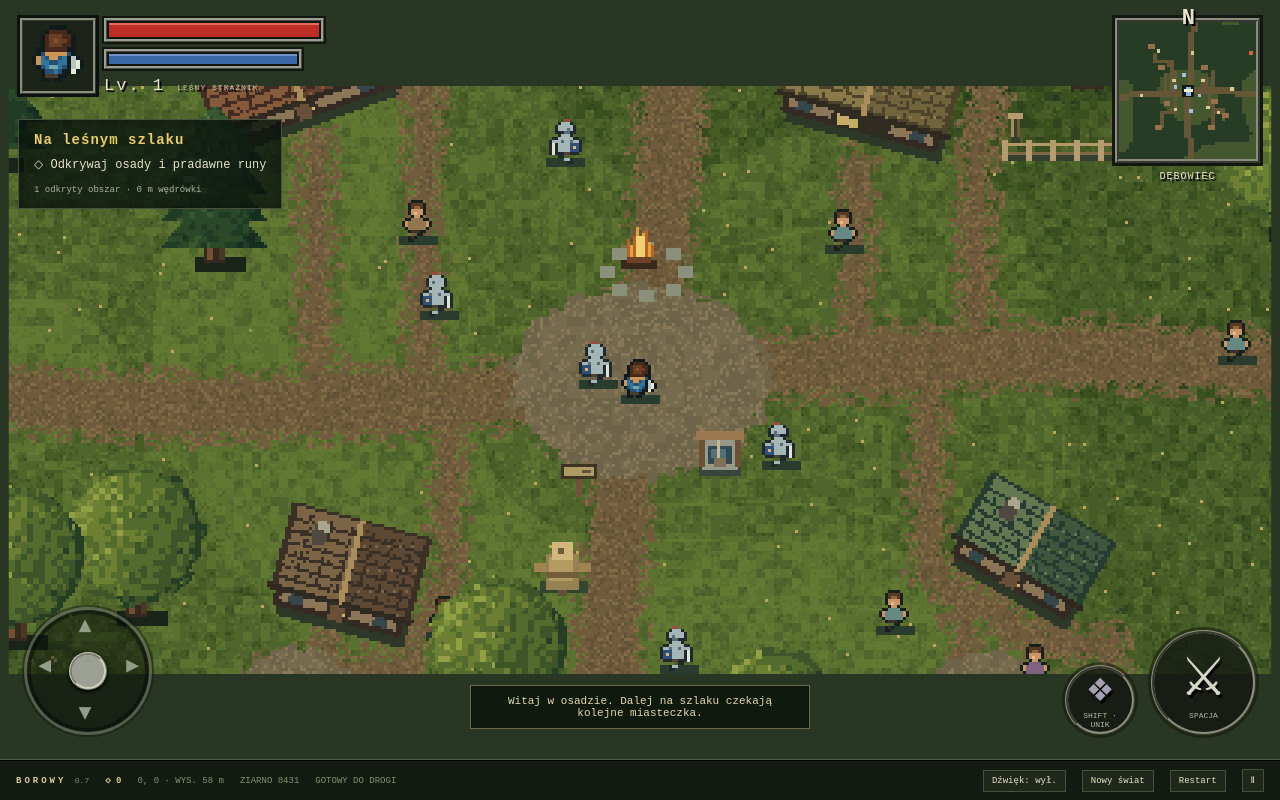
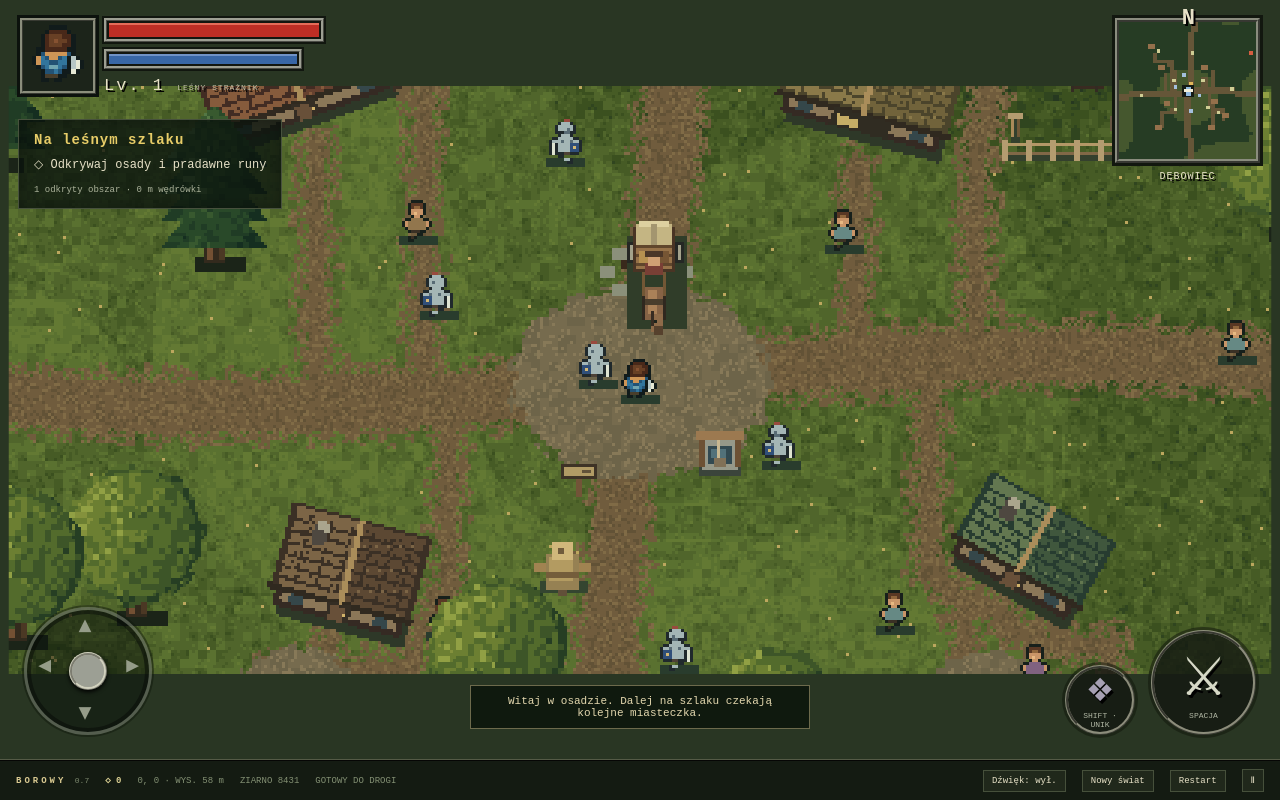
Before and after one commit to gerdax/orcfall, a website with bundled scripts: page index.html in a window 1280 px wide. Built offline with nearby package versions, Linux system fonts and the light colour scheme; animation ran at ten frames a second.

Commit message:
Dodaj kupców podróżujących konnymi wozami po osadach

```diff
--- a/index.html
+++ b/index.html
@@ -3,4 +3,4 @@
 <div class="quest-panel"><strong>Na leśnym szlaku</strong><p>◇ Odkrywaj osady i pradawne runy</p><small id="quest">Początek wyprawy</small></div>
 <div id="notice" role="status"></div><div class="touch-controls"><div id="stick" aria-label="Joystick ruchu"><b class="up">▴</b><b class="left">◂</b><b class="right">▸</b><b class="down">▾</b><span></span></div><div class="touch-actions"><button id="dash" aria-label="Unik">❖<small>SHIFT · UNIK</small></button><button id="attack" aria-label="Atak mieczem">⚔<small>SPACJA</small></button></div></div>
 <div id="overlay" hidden><span class="eyebrow">BOROWY</span><h2 id="pause-title">Las poczeka.</h2><p>WASD / strzałki — ruch<br>Spacja — miecz · Shift — unik</p><button id="resume">Wróć do gry →</button></div></div>
-<div class="game-bottom"><span class="brand">BOROWY <small>0.7</small></span><b id="runes">◇ 0</b><span id="coords"></span><span id="seed"></span><span id="state"></span><button id="sound" aria-pressed="false">Dźwięk: wył.</button><button id="new-world">Nowy świat</button><button id="reset">Restart</button><button id="pause" aria-label="Pauza">Ⅱ</button></div></section></main><script type="module" src="src/game.js?v=0.9.0"></script></body></html>
+<div class="game-bottom"><span class="brand">BOROWY <small>0.7</small></span><b id="runes">◇ 0</b><span id="coords"></span><span id="seed"></span><span id="state"></span><button id="sound" aria-pressed="false">Dźwięk: wył.</button><button id="new-world">Nowy świat</button><button id="reset">Restart</button><button id="pause" aria-label="Pauza">Ⅱ</button></div></section></main><script type="module" src="src/game.js?v=0.9.1"></script></body></html>
--- a/src/game.js
+++ b/src/game.js
@@ -1,6 +1,6 @@
 import {drawFishingGear} from './countryside.js';
 import {healAtWell} from './healing.js';
-import {Population,drawPerson,drawCorpse} from './population.js?v=0.9.0';
+import {Population,drawPerson,drawCorpse} from './population.js?v=0.9.1';
 import {drawCastle} from './castles.js';
 import {drawScenery} from './scenery.js';
 import {drawSettlement,isSettlementObject} from './settlements.js?v=0.8.1';
@@ -79,7 +79,7 @@ function drawMinimap(){
   if(!['house','inn','stable','castle-keep','castle-tower'].includes(o.type))continue;
   m.fillStyle=t.kind==='castle'?'#dcc389':'#94704b';m.fillRect(Math.round((o.x-left)/8)-2,Math.round((o.y-top)/8)-2,4,3);
  }
- for(const a of population.actors.values()){m.fillStyle=a.type==='orc'?'#d55d40':a.type==='knight'?'#a4bfdc':'#cfcd94';m.fillRect(Math.round((a.x-left)/8),Math.round((a.y-top)/8),2,2)}
+ for(const a of population.actors.values()){m.fillStyle=a.type==='orc'?'#d55d40':a.type==='merchant'?'#e1b75a':a.type==='knight'?'#a4bfdc':'#cfcd94';m.fillRect(Math.round((a.x-left)/8),Math.round((a.y-top)/8),2,2)}
  m.fillStyle='#151a14';m.fillRect(37,37,7,7);m.fillStyle='#8fb8df';m.fillRect(39,38,3,5);m.fillStyle='#f2efda';m.fillRect(38,39,5,2);
 }
 function frame(now){const dt=Math.min((now-last)/1000,1/30);last=now;if(!paused)update(dt);draw();requestAnimationFrame(frame)}
--- /dev/null
+++ b/src/merchants.js
@@ -0,0 +1,38 @@
+import {collides} from './geometry.js';
+// One trader follows a safe central road in each settlement.
+export function makeMerchant(town){
+ const route=[];
+ for(let y=-56;y<=56;y+=4){const x=town.x-Math.sin(y/70)*11,wy=town.y+y;
+  if(town.objects.some(o=>collides(x,wy,o,16)))break;
+  route.push({x,y:wy});
+ }
+ if(route.length<8)return null;
+ const start=route[0];return {id:`${town.id}:merchant`,townId:town.id,type:'merchant',...start,route,index:1,direction:1,dir:'down',moving:false,wait:0};
+}
+export function updateMerchant(a,dt){
+ a.moving=false;if(a.wait>0){a.wait-=dt;return}
+ const target=a.route[a.index],dx=target.x-a.x,dy=target.y-a.y,d=Math.hypot(dx,dy),step=13*dt;
+ a.dir=a.direction>0?'down':'up';
+ if(d<=step){a.x=target.x;a.y=target.y;a.index+=a.direction;
+  if(a.index>=a.route.length||a.index<0){a.direction*=-1;a.index+=a.direction*2;a.wait=4}
+ }else{a.x+=dx/d*step;a.y+=dy/d*step;a.moving=true}
+}
+export function drawMerchant(ctx,a,time){
+ const x=Math.round(a.x),y=Math.round(a.y),s=a.dir==='up'?-1:1;
+ const p=(dx,dy,w,h,c)=>{ctx.fillStyle=c;ctx.fillRect(x+dx,y+(s>0?dy:-dy-h),w,h)};
+ p(-9,-12,20,31,'#303d29');
+ // Cart, iron-rimmed wheels, canvas cover and cargo.
+ p(-9,-10,3,7,'#252724');p(7,-10,3,7,'#252724');p(-8,-9,1,5,'#a4a28b');p(8,-9,1,5,'#a4a28b');
+ p(-7,-15,14,15,'#493424');p(-6,-14,12,13,'#967249');
+ for(let i=-12;i<-2;i+=3)p(-6,i,12,1,'#60462c');
+ p(-6,-16,12,7,'#c4b583');p(-5,-17,10,2,'#ddd0a0');p(-1,-16,2,7,'#a3956f');
+ p(-5,-7,5,4,'#b69050');p(1,-7,4,4,'#765534');
+ // Seated merchant: brown hat, face, burgundy coat.
+ p(-3,-3,6,4,'#793f35');p(-2,-5,4,3,'#d0a074');p(-3,-7,6,2,'#4b3628');
+ p(-4,0,1,9,'#725735');p(3,0,1,9,'#725735');
+ // Harnessed horse with animated legs.
+ const step=a.moving?(Math.floor(time*7)%2?1:-1):0;
+ p(-4,8+step,2,8,'#30281f');p(2,8-step,2,8,'#30281f');
+ p(-3,5,6,11,'#866345');p(-2,6,3,8,'#aa8158');p(-1,14,4,6,'#8e6b49');p(0,18,3,3,'#56412d');
+ p(-1,13,1,5,'#382c22');p(-3,9,6,2,'#493d2c');p(0,16,1,1,'#1e231c');
+}
--- a/src/population.js
+++ b/src/population.js
@@ -1,3 +1,4 @@
+import {makeMerchant,updateMerchant,drawMerchant} from './merchants.js';
 import {villageKnights,drawKnight} from './knights.js';
 import {hash} from './world.js';
 import {collides} from './geometry.js';
@@ -7,12 +8,13 @@ export class Population{
  constructor(){this.corpses=[];this.actors=new Map();this.defeated=new Set();this.loaded=new Set()}
  sync(world,chunks){
   const present=new Set(chunks.map(c=>`${c.cx}:${c.cy}`));
-  for(const [id,a] of this.actors)if(a.type!=='knight'&&!present.has(a.chunk)){this.actors.delete(id)}
+  for(const [id,a] of this.actors)if(!['knight','merchant'].includes(a.type)&&!present.has(a.chunk)){this.actors.delete(id)}
   for(const key of this.loaded)if(!present.has(key))this.loaded.delete(key);
   const obstacles=chunks.flatMap(c=>c.objects);
   const towns=new Map();
   for(const c of chunks)for(const t of world.townsIn(c.x,c.y,c.x+128,c.y+128))if(t.kind!=='castle')towns.set(t.id,t);
-  for(const [id,a] of this.actors)if(a.type==='knight'&&!towns.has(a.townId))this.actors.delete(id);
+  for(const [id,a] of this.actors)if(['knight','merchant'].includes(a.type)&&!towns.has(a.townId))this.actors.delete(id);
+  for(const town of towns.values())if(!this.actors.has(`${town.id}:merchant`)){const a=makeMerchant(town);if(a)this.actors.set(a.id,a)}
   for(const town of towns.values())if(!this.actors.has(`${town.id}:knight:0`))for(const a of villageKnights(town))this.actors.set(a.id,{...a,patrolObstacles:town.objects});
 
   for(const c of chunks){const key=`${c.cx}:${c.cy}`;if(this.loaded.has(key))continue;this.loaded.add(key);
@@ -30,6 +32,7 @@ export class Population{
  update(dt,hero,objects,time,hurt){
   this.corpses=this.corpses.filter(c=>time<c.expiresAt);
   for(const a of this.actors.values()){
+   if(a.type==='merchant'){updateMerchant(a,dt);continue}
    a.cooldown=Math.max(0,a.cooldown-dt);a.timer-=dt;
    const d=Math.hypot(hero.x-a.x,hero.y-a.y),hostile=a.type==='orc'&&d<110&&Math.hypot(hero.x-a.homeX,hero.y-a.homeY)<175&&clearLine(a,hero,objects);
    a.moving=false;
@@ -44,7 +47,7 @@ export class Population{
 }
 const HUMAN=['................','......oooo......','.....ohhhho.....','.....ohHHho.....','.....osssso.....','.....osSsso.....','......osso......','....ooccccoo....','...osccccccso...','...osccccccso...','....occcccco....','.....obbbbo.....','.....oboboo.....','.....oo.oo......','................','................'];
 const ORC=['................','.....oooooo.....','....ogGGGggo....','...ogGGGGGGgo...','...ogYgGGYggo...','....oggggggo....','....oWgggWo.....','...ootttttoo....','..ogotTTttogo...','..ogotttttogo...','...ootttttoo....','....obbbbbo.....','....obboobbo....','....ooo.ooo.....','................','................'];
-export function drawPerson(ctx,a,time){if(a.type==='knight'){drawKnight(ctx,a,time);return}const orc=a.type==='orc',rows=orc?ORC:HUMAN,palette={o:'#17201b',h:'#593824',H:'#8f663c',s:'#c99568',S:'#e8b982',c:['#92764d','#806280','#668984'][a.variant],b:'#3a3024',g:'#486338',G:'#79914b',Y:'#e3c77b',W:'#ded3a4',t:'#483d2c',T:'#776044'};const x=Math.round(a.x)-8,y=Math.round(a.y)-8;ctx.fillStyle='#293c2d';ctx.fillRect(x+2,y+13,13,3);for(let r=0;r<16;r++)for(let c=0;c<16;c++){let p=rows[r][c];if(!palette[p])continue;if(a.dir==='up'&&r>3&&r<7)p=orc?'g':'h';ctx.fillStyle=time<a.flash?'#eee1bd':palette[p];const step=r>11&&a.moving?(Math.floor(time*7)%2?1:-1)*(c<8?1:-1):0;ctx.fillRect(x+c,y+r+step,1,1)}if(orc){ctx.fillStyle='#6e5840';ctx.fillRect(x+15,y+6,1,7);ctx.fillStyle='#a7ada0';ctx.fillRect(x+14,y+5,4,4);ctx.fillStyle='#182019';ctx.fillRect(x+2,y-5,13,3);ctx.fillStyle=a.windup>0?'#efb853':'#b44535';ctx.fillRect(x+3,y-4,Math.ceil(11*a.hp/3),1);if(a.windup>0){ctx.fillStyle='#efb853';ctx.fillRect(x+7,y-12,2,4);ctx.fillRect(x+7,y-7,2,1)}}}
+export function drawPerson(ctx,a,time){if(a.type==='merchant'){drawMerchant(ctx,a,time);return}if(a.type==='knight'){drawKnight(ctx,a,time);return}const orc=a.type==='orc',rows=orc?ORC:HUMAN,palette={o:'#17201b',h:'#593824',H:'#8f663c',s:'#c99568',S:'#e8b982',c:['#92764d','#806280','#668984'][a.variant],b:'#3a3024',g:'#486338',G:'#79914b',Y:'#e3c77b',W:'#ded3a4',t:'#483d2c',T:'#776044'};const x=Math.round(a.x)-8,y=Math.round(a.y)-8;ctx.fillStyle='#293c2d';ctx.fillRect(x+2,y+13,13,3);for(let r=0;r<16;r++)for(let c=0;c<16;c++){let p=rows[r][c];if(!palette[p])continue;if(a.dir==='up'&&r>3&&r<7)p=orc?'g':'h';ctx.fillStyle=time<a.flash?'#eee1bd':palette[p];const step=r>11&&a.moving?(Math.floor(time*7)%2?1:-1)*(c<8?1:-1):0;ctx.fillRect(x+c,y+r+step,1,1)}if(orc){ctx.fillStyle='#6e5840';ctx.fillRect(x+15,y+6,1,7);ctx.fillStyle='#a7ada0';ctx.fillRect(x+14,y+5,4,4);ctx.fillStyle='#182019';ctx.fillRect(x+2,y-5,13,3);ctx.fillStyle=a.windup>0?'#efb853':'#b44535';ctx.fillRect(x+3,y-4,Math.ceil(11*a.hp/3),1);if(a.windup>0){ctx.fillStyle='#efb853';ctx.fillRect(x+7,y-12,2,4);ctx.fillRect(x+7,y-7,2,1)}}}
 
 // A flattened, sideways sprite, with a dropped axe, on the same pixel grid.
 export function drawCorpse(ctx,a,time){
```
Also changed, not shown: tests/merchants.test.js (added, +19 -0 lines), README.md.
